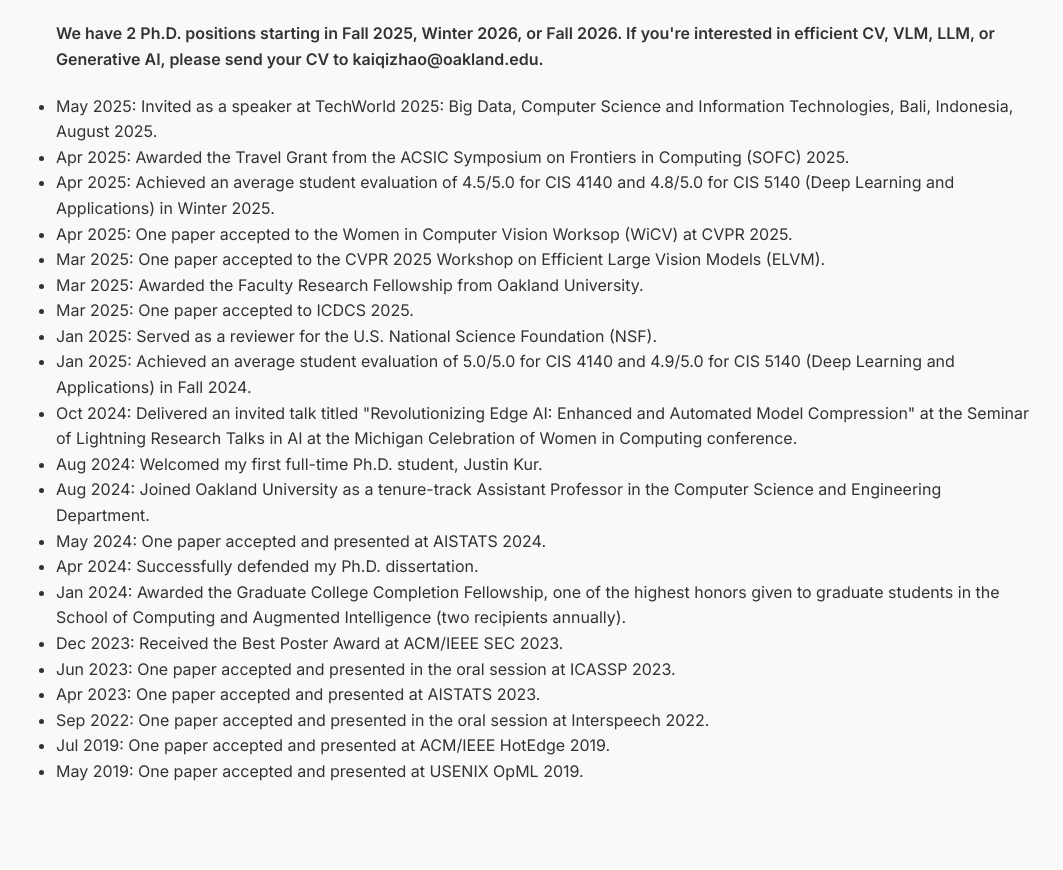
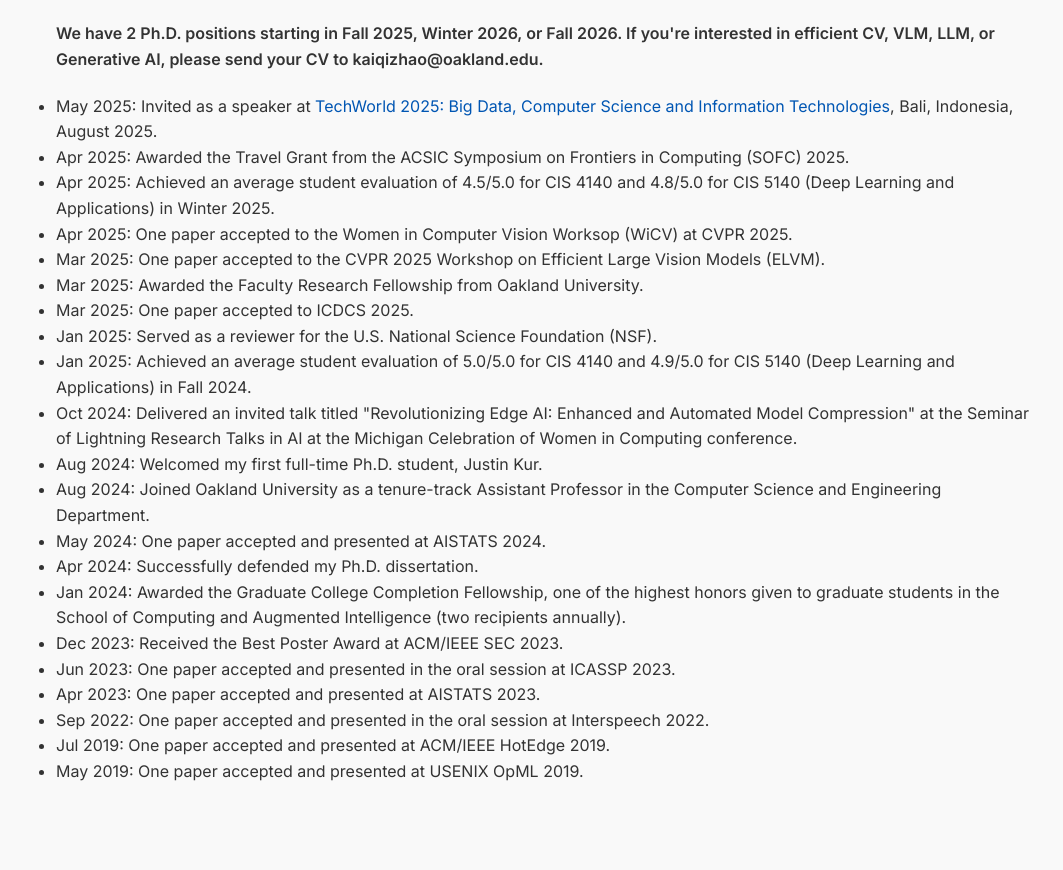
Before and after one commit to Kaiqi-Zhao/kaiqi-zhao.github.io, a plain HTML site: page index.html in a window 1280 px wide. Shown: the part 1569-2439 px from the top of the page, without its empty margins (108-1171 px from the left). Drawn offline with Linux system fonts and the light colour scheme.

Commit message:
05/29/2025

```diff
--- a/index.html
+++ b/index.html
@@ -122,8 +122,8 @@
           We have 2 Ph.D. positions starting in Fall 2025, Winter 2026, or Fall 2026.
           If you're interested in efficient CV, VLM, LLM, or Generative AI, please send your CV to kaiqizhao@oakland.edu.
         </h4>
-        <li>May 2025: Invited as a speaker at TechWorld 2025: Big Data, Computer Science and Information Technologies, Bali, Indonesia, August 2025.</li>
-        <!-- https://srcmeetings.com/techworld-2025-big-data-computer-science-and-information-technologies-home-techworld.php -->
+        <!-- <li>May 2025: Invited as a speaker at TechWorld 2025: Big Data, Computer Science and Information Technologies, Bali, Indonesia, August 2025.</li> -->
+        <li>May 2025: Invited as a speaker at <a href="https://srcmeetings.com/techworld-2025-big-data-computer-science-and-information-technologies-home-techworld.php" target="_blank">TechWorld 2025: Big Data, Computer Science and Information Technologies</a>, Bali, Indonesia, August 2025.</li>
         <li>Apr 2025: Awarded the Travel Grant from the ACSIC Symposium on Frontiers in Computing (SOFC) 2025.</li>
         <li>Apr 2025: Achieved an average student evaluation of 4.5/5.0 for CIS 4140 and 4.8/5.0 for CIS 5140 (Deep Learning and Applications) in Winter 2025.</li>
         <li>Apr 2025: One paper accepted to the Women in Computer Vision Worksop (WiCV) at CVPR 2025.</li>
```
